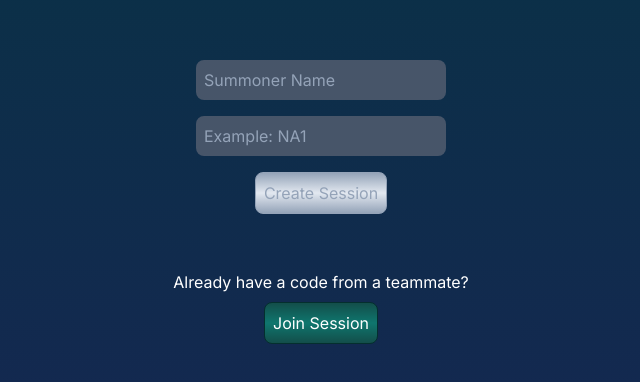
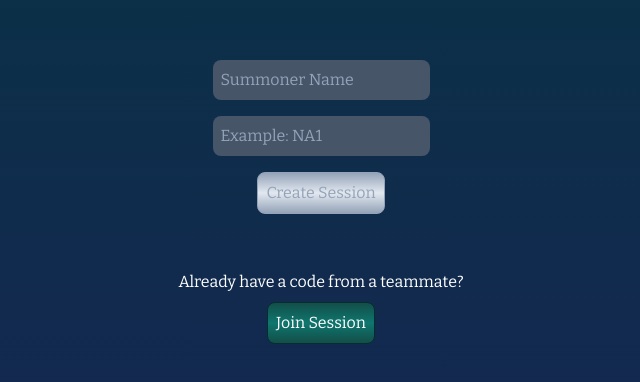
Before and after one commit to ehols001/lol-summs-tracker, a Next.js app: page / in a window 1280 px wide. Shown: the part 198-580 px from the top of the page, without its empty margins (319-959 px from the left). Built offline with nearby package versions, Linux system fonts and the light colour scheme.

Commit message:
changed global font

```diff
--- a/app/layout.tsx
+++ b/app/layout.tsx
@@ -1,8 +1,11 @@
 import type { Metadata } from 'next'
-import { Inter } from 'next/font/google'
+import { Bitter } from 'next/font/google'
 import './globals.css'
 
-const inter = Inter({ subsets: ['latin'] })
+const bitter = Bitter({
+    subsets: ['latin'],
+    weight: '400'
+});
 
 export const metadata: Metadata = {
   title: 'Summoners Hub',
@@ -16,7 +19,7 @@
 }) {
   return (
     <html lang="en">
-      <body className={inter.className}>{children}</body>
+      <body className={bitter.className}>{children}</body>
     </html>
   )
 }
```
